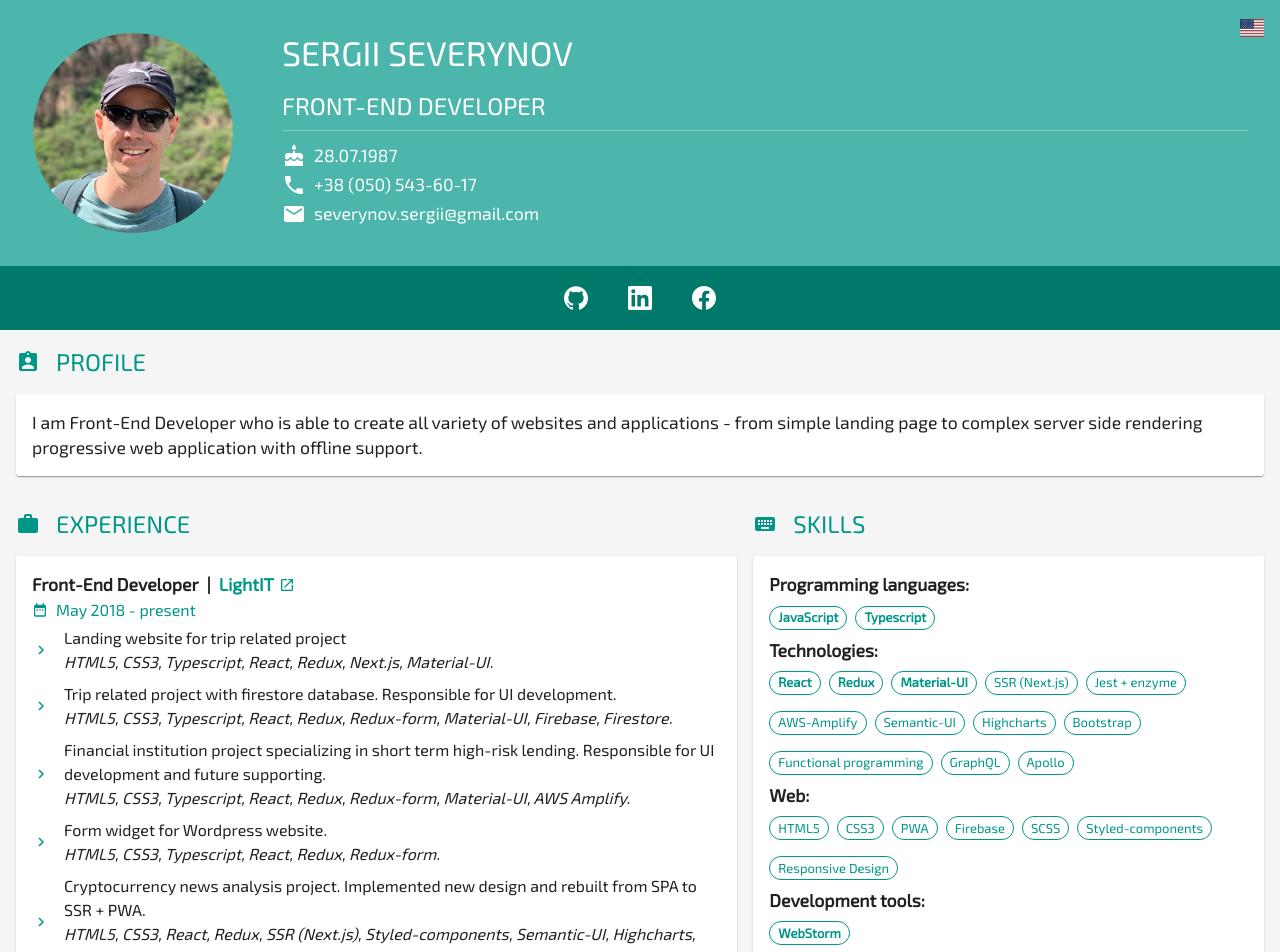
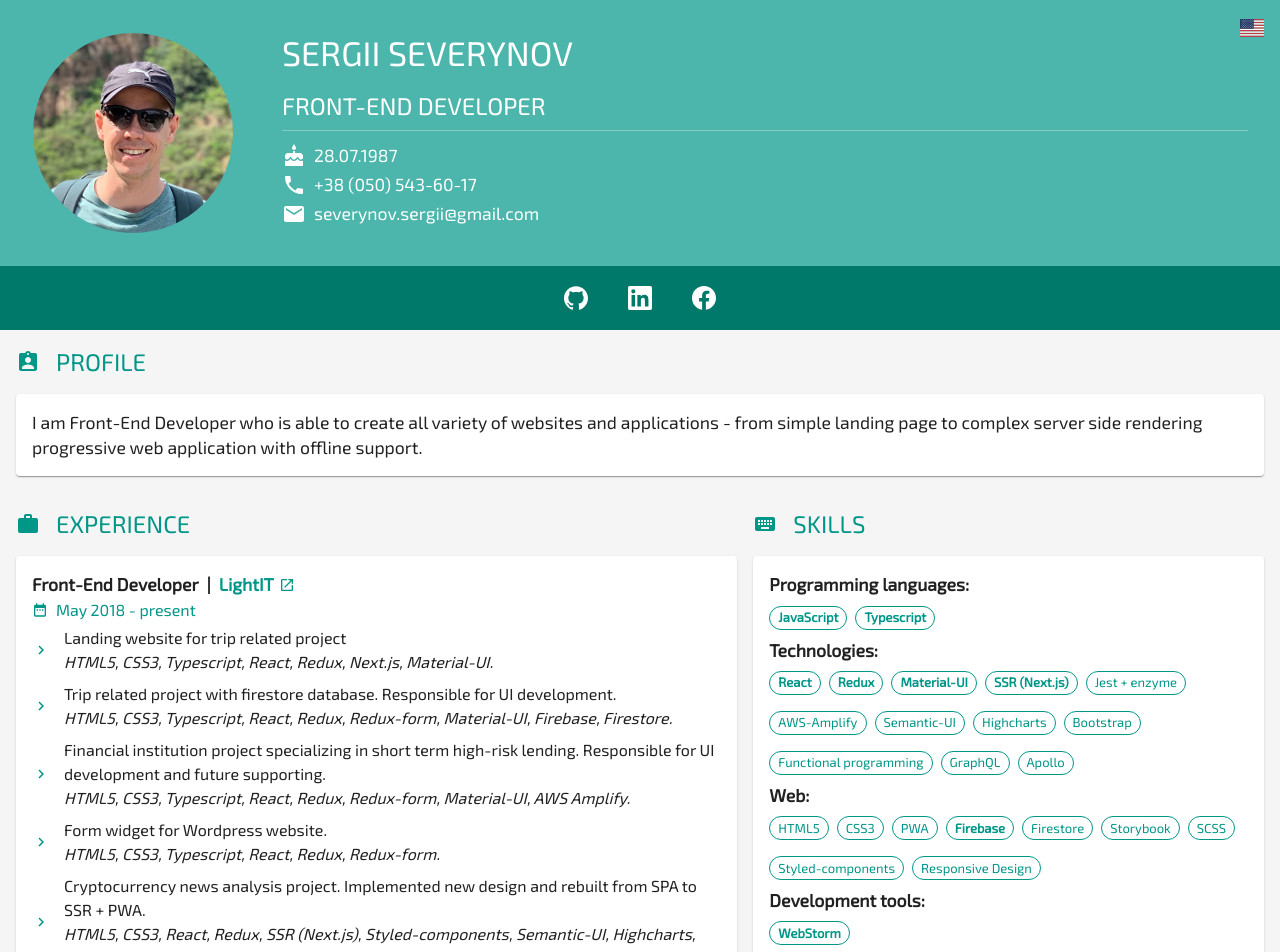
Before and after one commit to severjason/cv2, a React (Create React App) app: page /en in a window 1280 px wide. Shown: the top 952 px of the page. Built offline with nearby package versions, Linux system fonts and the light colour scheme.

Commit message:
updated skills

```diff
--- a/src/data.ts
+++ b/src/data.ts
@@ -118,7 +118,7 @@ const en: CVData = {
           name: 'Material-UI',
           important: true,
         },
-        {name: 'SSR (Next.js)'},
+        {name: 'SSR (Next.js)', important: true},
         {name: 'Jest + enzyme'},
         {name: 'AWS-Amplify'},
         {name: 'Semantic-UI'},
@@ -135,7 +135,9 @@ const en: CVData = {
         {name: 'HTML5'},
         {name: 'CSS3'},
         {name: 'PWA'},
-        {name: 'Firebase'},
+        {name: 'Firebase', important: true},
+        {name: 'Firestore'},
+        {name: 'Storybook'},
         {name: 'SCSS'},
         {name: 'Styled-components'},
         {name: 'Responsive Design'},
@@ -326,7 +328,7 @@ const uk: CVData = {
           name: 'Material-UI',
           important: true,
         },
-        {name: 'SSR (Next.js)'},
+        {name: 'SSR (Next.js)', important: true},
         {name: 'Jest + enzyme'},
         {name: 'AWS-Amplify'},
         {name: 'Semantic-UI'},
@@ -343,7 +345,9 @@ const uk: CVData = {
         {name: 'HTML5'},
         {name: 'CSS3'},
         {name: 'PWA'},
-        {name: 'Firebase'},
+        {name: 'Firebase', important: true},
+        {name: 'Firestore'},
+        {name: 'Storybook'},
         {name: 'SCSS'},
         {name: 'Styled-components'},
         {name: 'Responsive Design'},
```
